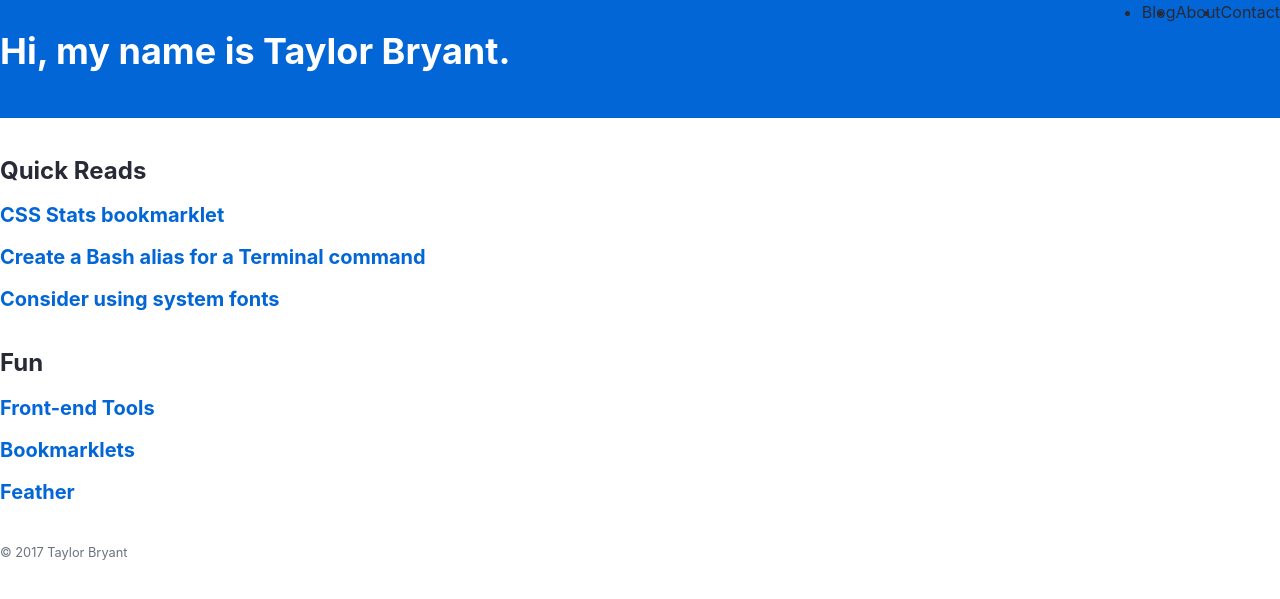
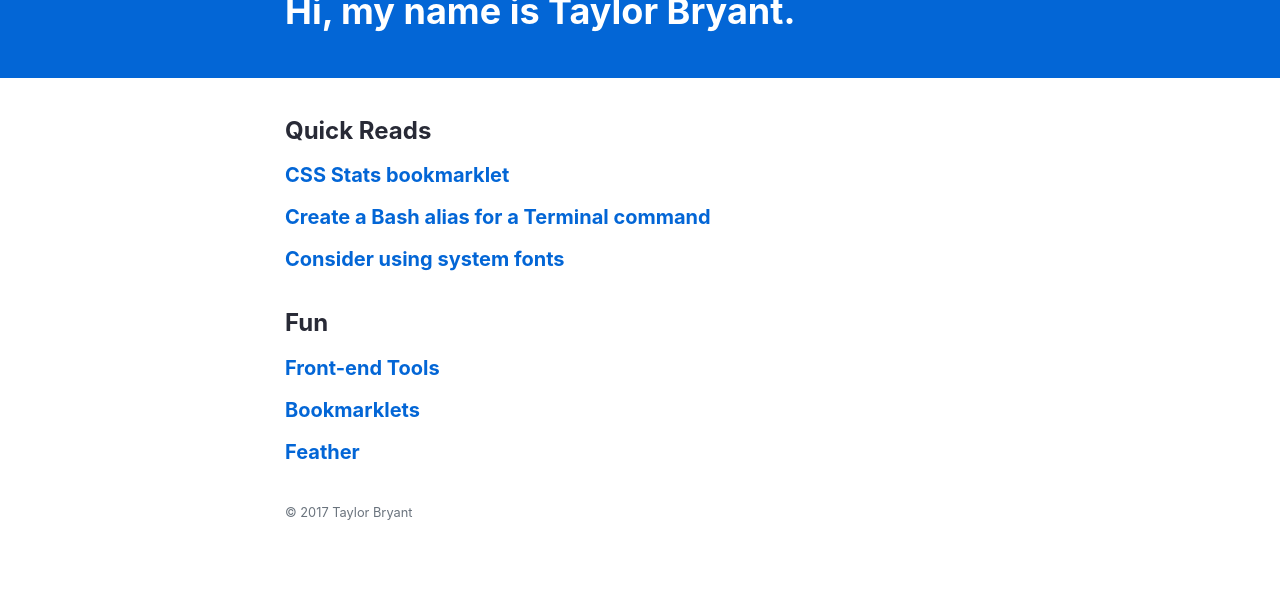
Before and after one commit to scottwater/taylorbryant.github.io, a Jekyll site: the page built from README.md, in a window 1280 px wide. Shown: the top 599 px of the page. Built offline with Jekyll 4.4.1, drawn with Linux system fonts in a browser that asks for light colours; our own code applies the rules of GitHub Pages for plain Markdown files.

Commit message:
Fix typo

```diff
--- a/_layouts/default.html
+++ b/_layouts/default.html
@@ -3,7 +3,7 @@ layout: compress
 ---
 
 {% include header.html %}
-<div class="container container--home"></div>
+<div class="container container--home">
   <header class="header--home">
     <ul class="navigation">
       <li class="navigation__item">Blog</li>
```
